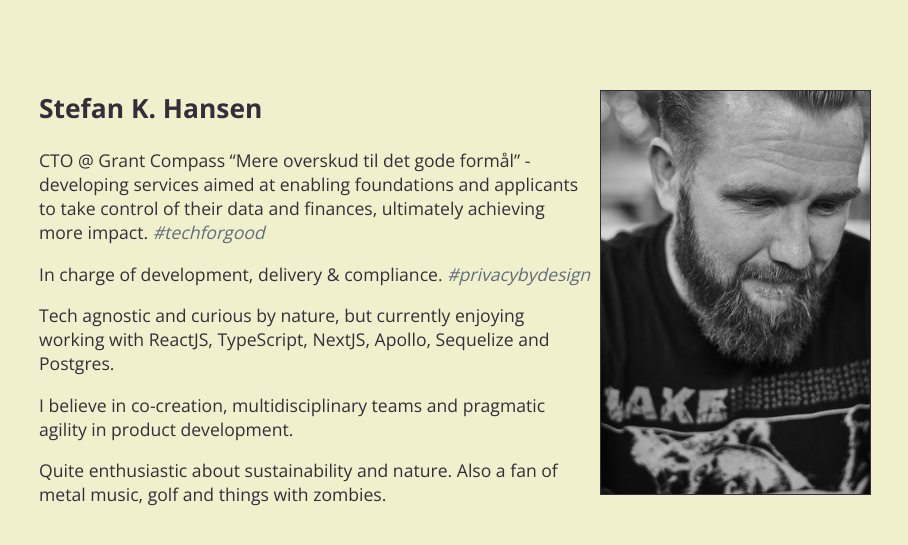
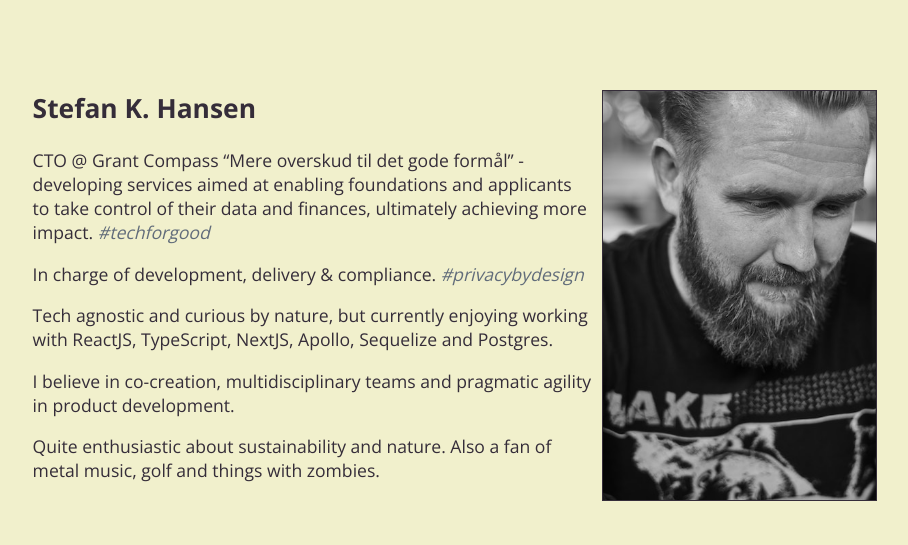
Before and after one commit to skhansen/skhansen.github.io, a Jekyll site: the page built from index.md, in a window 1280 px wide. Shown: the top 545 px of the page, without its empty margins (185-1093 px from the left). Built offline with Jekyll 4.4.1, drawn with Linux system fonts in a browser that asks for light colours; our own code applies the rules of GitHub Pages for plain Markdown files.

Commit message:
Update style.scss

```diff
--- a/assets/css/style.scss
+++ b/assets/css/style.scss
@@ -34,8 +34,8 @@
 
 .main-content {
     word-wrap: break-word;
-    max-width:64rem;
-        padding: 0rem 6rem;
+    max-width:56rem;
+        padding: 0rem 2vw;
         margin: 10vh auto 0;
         font-size: 1.1rem;
         display: grid;
```
